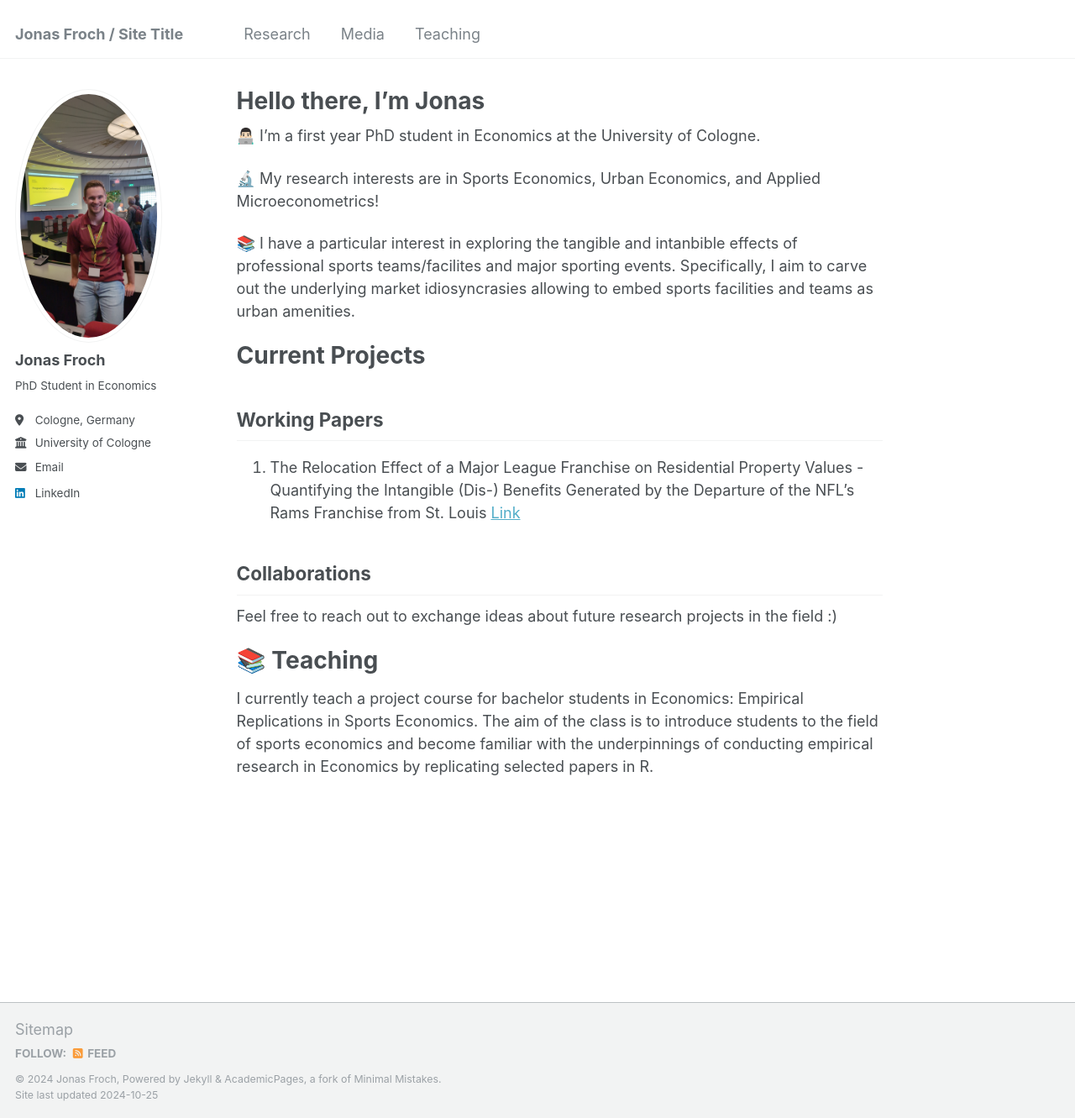
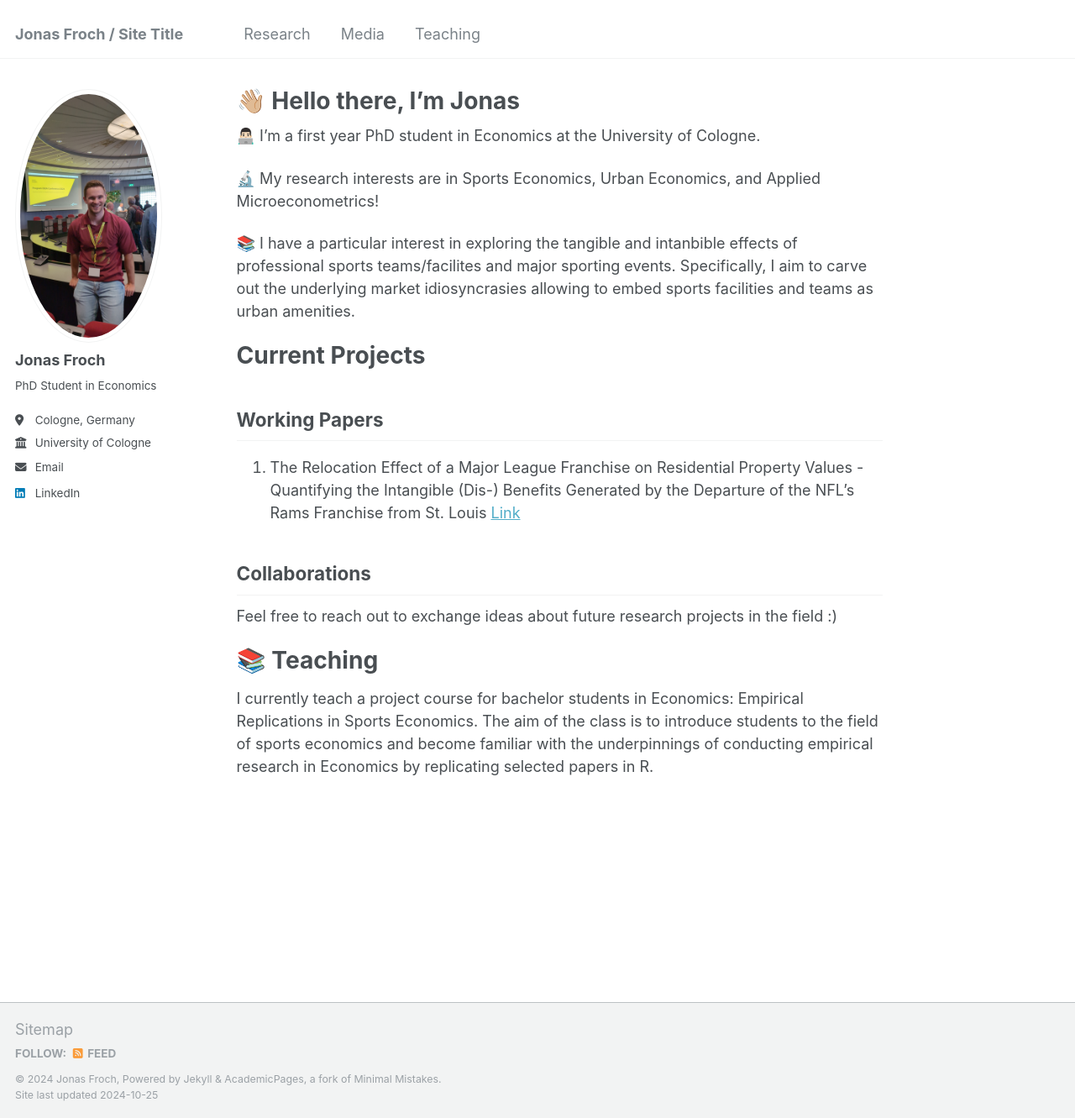
Before and after one commit to jonasfroch/jfwebpage.gitbub.io, a Jekyll site: the page built from _pages/about.md, in a window 1280 px wide and 1331 px high. Shown: the whole window at 84% size. Built offline with Jekyll 4.4.1, drawn with Linux system fonts in a browser that asks for light colours.

```diff
--- a/_pages/about.md
+++ b/_pages/about.md
@@ -1,6 +1,6 @@
 ---
 permalink: /
-title: "Hello there, I'm Jonas"
+title: " 👋🏼 Hello there, I'm Jonas"
 author_profile: true
 redirect_from:
   - /about/
```
